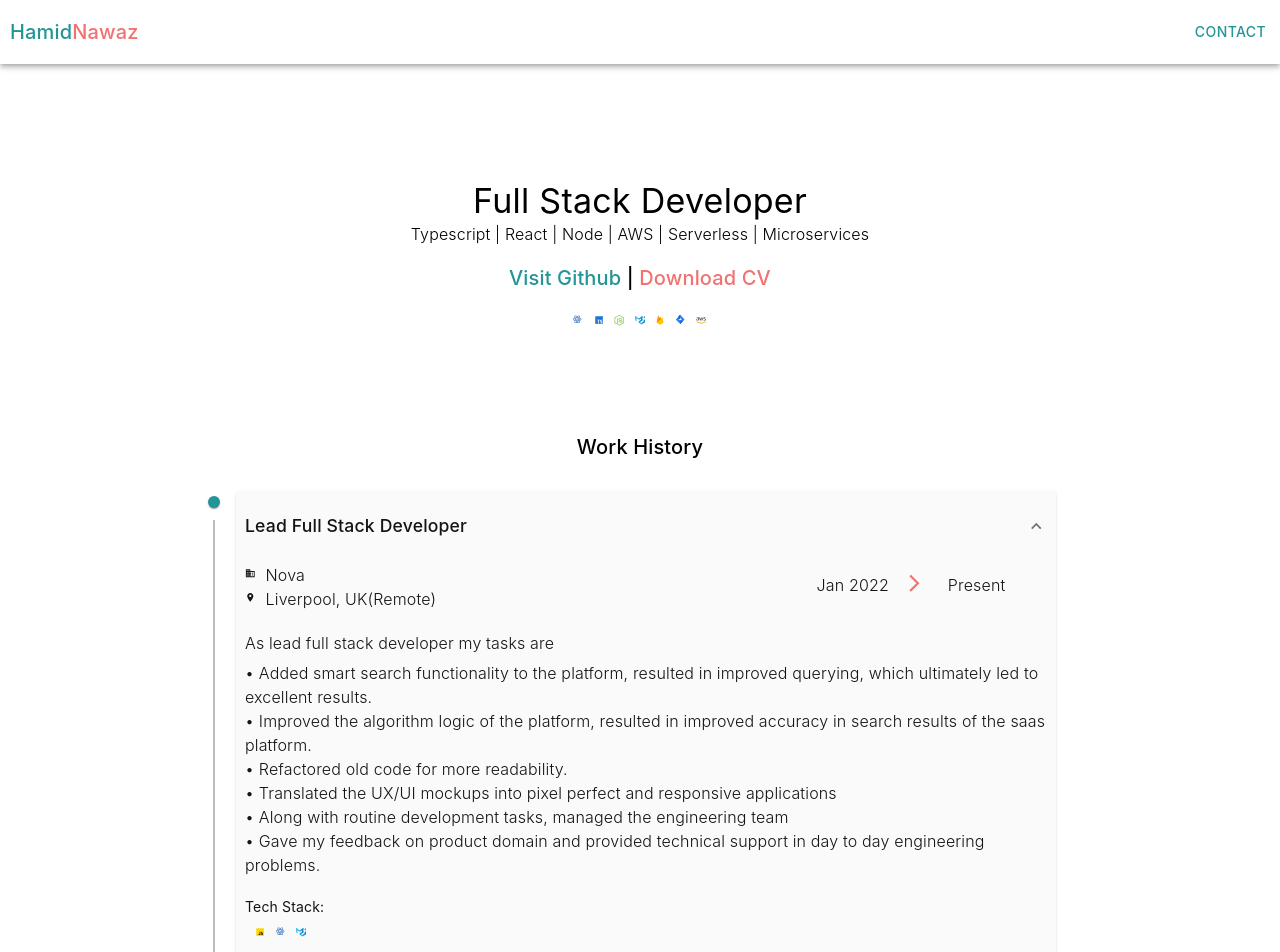
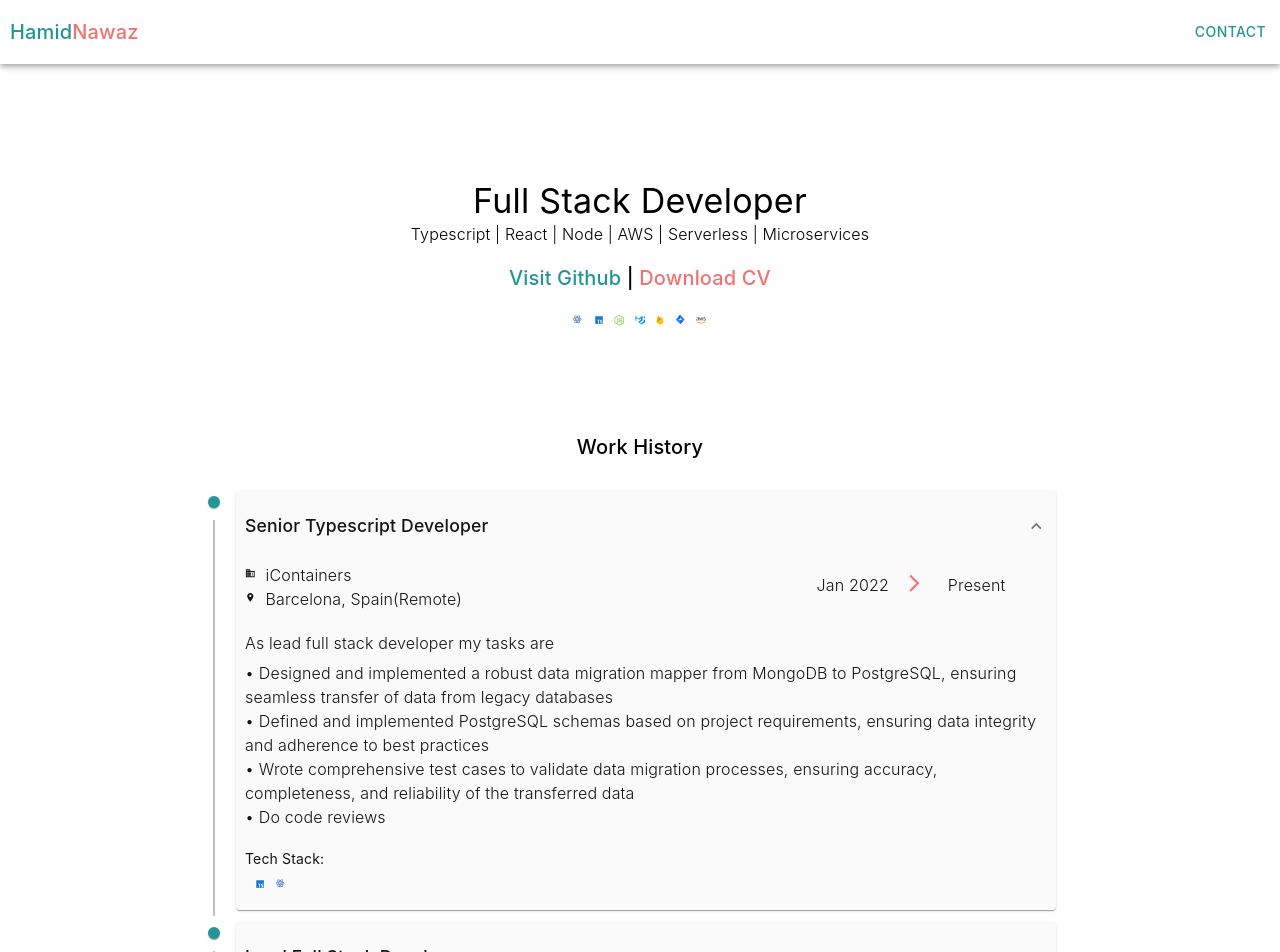
Before and after one commit to hamidnawaz28/portfolio, a Next.js app: page / in a window 1280 px wide. Shown: the top 952 px of the page. Built offline with nearby package versions, Linux system fonts and the light colour scheme.

Commit message:
feat: updated work history

```diff
--- a/containers/work-history/WorkHistory.tsx
+++ b/containers/work-history/WorkHistory.tsx
@@ -9,9 +9,31 @@ const useStyles = makeStyles((theme: Theme) => ({
 }));
 const workHistory = [
   {
+    jobTitle: "Senior Typescript Developer",
+    company: "iContainers",
+    location: "Barcelona, Spain(Remote)",
+    from: "Jan 2022",
+    to: "Present",
+    summary: "As lead full stack developer my tasks are",
+    details: [
+      "Designed and implemented a robust data migration mapper from MongoDB to PostgreSQL, ensuring seamless transfer of data from legacy databases",
+      "Defined and implemented PostgreSQL schemas based on project requirements, ensuring data integrity and adherence to best practices",
+      "Wrote comprehensive test cases to validate data migration processes, ensuring accuracy, completeness, and reliability of the transferred data",
+      "Do code reviews",
+    ],
+    links: [],
+    stack: [
+      "Typescript",
+      "Node",
+      "Nest.js",
+      "React",
+      "Posgresql",
+    ],
+  },
+  {
     jobTitle: "Lead Full Stack Developer",
-    company: "Nova",
-    location: "Liverpool, UK(Remote)",
+    company: "Fusion Startup Engineering Studio formally WeAreNova",
+    location: "Islamabad, Pakistan(Remote)",
     from: "Jan 2022",
     to: "Present",
     summary: "As lead full stack developer my tasks are",
```
Also changed, not shown: 1 other file (tests, documents, lock files or other folders).
